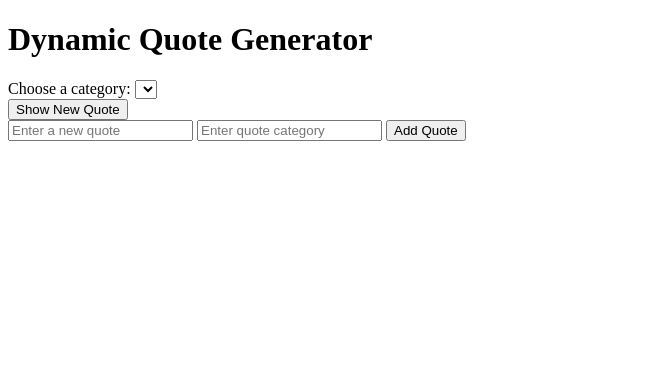
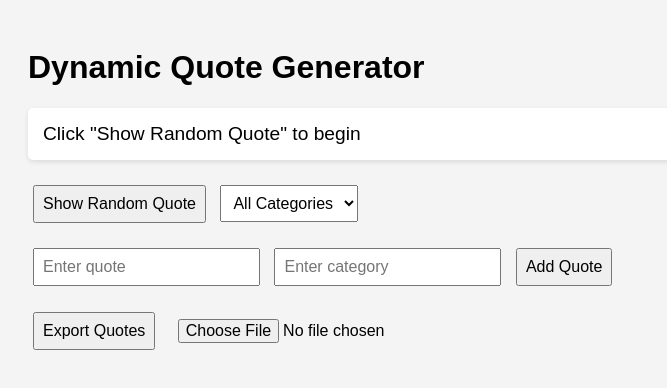
Before and after one commit to phoebestanley/alx_fe_javascript, a plain HTML site: page dom-manipulation/index.html in a window 1280 px wide. Shown: the whole page, without its empty margins (0-667 px from the left). Drawn offline with Linux system fonts and the light colour scheme.

Commit message:
Update index.html

```diff
--- a/dom-manipulation/index.html
+++ b/dom-manipulation/index.html
@@ -4,23 +4,56 @@
   <meta charset="UTF-8">
   <meta name="viewport" content="width=device-width, initial-scale=1.0">
   <title>Dynamic Quote Generator</title>
+  <style>
+    body {
+      font-family: Arial, sans-serif;
+      padding: 20px;
+      background: #f4f4f4;
+    }
+    #quoteDisplay {
+      background: white;
+      padding: 15px;
+      border-radius: 5px;
+      margin-bottom: 20px;
+      font-size: 1.2em;
+      box-shadow: 0 2px 5px rgba(0,0,0,0.1);
+    }
+    form, .controls {
+      margin-bottom: 15px;
+    }
+    input, select, button {
+      margin: 5px;
+      padding: 8px;
+      font-size: 1em;
+    }
+  </style>
 </head>
 <body>
+
   <h1>Dynamic Quote Generator</h1>
 
-  <!-- Category Selector -->
-  <label for="categorySelect">Choose a category:</label>
-  <select id="categorySelect"></select>
+  <!-- Display area -->
+  <div id="quoteDisplay">Click "Show Random Quote" to begin</div>
 
-  <!-- Quote Display -->
-  <div id="quoteDisplay"></div>
-  <button id="newQuote">Show New Quote</button>
+  <!-- Controls -->
+  <div class="controls">
+    <button onclick="displayRandomQuote()">Show Random Quote</button>
+    <select id="categoryFilter" onchange="filterByCategory()">
+      <option value="all">All Categories</option>
+    </select>
+  </div>
 
-  <!-- Add Quote Form -->
-  <div>
-    <input id="newQuoteText" type="text" placeholder="Enter a new quote" />
-    <input id="newQuoteCategory" type="text" placeholder="Enter quote category" />
-    <button onclick="addQuote()">Add Quote</button>
+  <!-- Add Quote -->
+  <form id="addQuoteForm">
+    <input type="text" id="quoteText" placeholder="Enter quote" required>
+    <input type="text" id="quoteCategory" placeholder="Enter category" required>
+    <button type="submit">Add Quote</button>
+  </form>
+
+  <!-- Import/Export -->
+  <div class="controls">
+    <button onclick="exportToJsonFile()">Export Quotes</button>
+    <input type="file" id="importFile" accept=".json" onchange="importFromJsonFile(event)">
   </div>
 
   <script src="script.js"></script>
```
